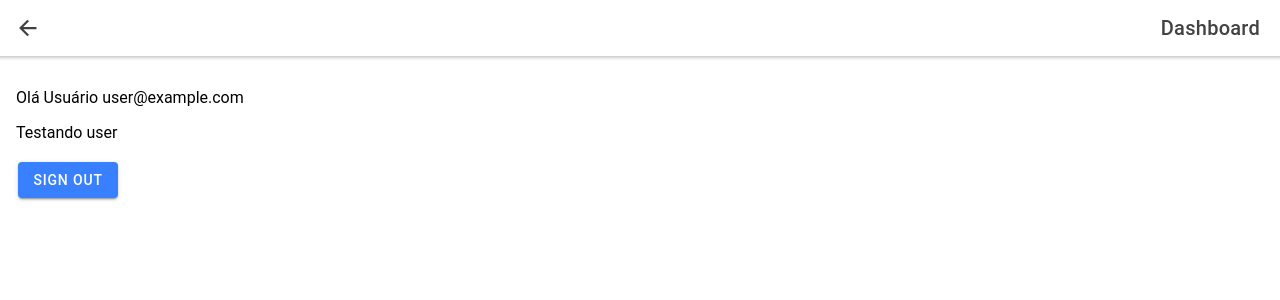
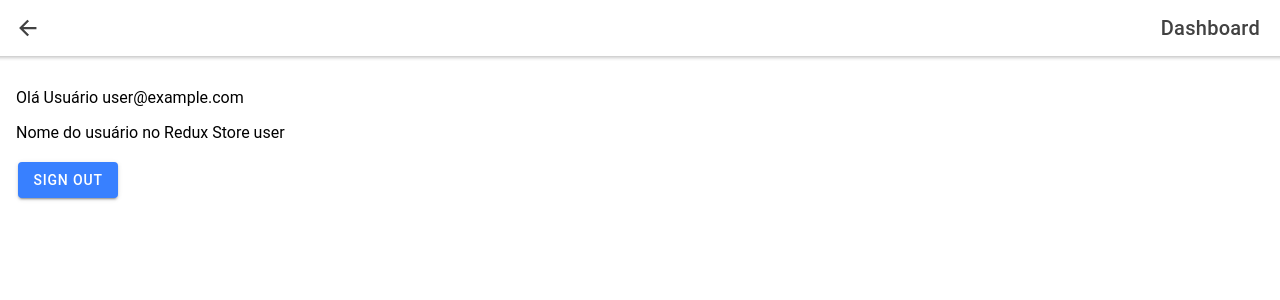
Before and after one commit to JoaoAlmeida/Authentication, a React (Create React App) app: page /dashboard in a window 1280 px wide. Shown: the top 300 px of the page. Built offline with nearby package versions, Linux system fonts and the light colour scheme; no server answers; sample sign-in values are in the browser's storage.

Commit message:
Update Dashboard.tsx

```diff
--- a/src/pages/Dashboard.tsx
+++ b/src/pages/Dashboard.tsx
@@ -31,7 +31,7 @@ const Dashboard: React.FC = () => {
 
             <IonContent className="ion-padding">
                 <p>Olá Usuário {auth.currentUser?.email}</p>
-                <p> Testando {username} </p>
+                <p> Nome do usuário no Redux Store {username} </p>
 
                 <IonButton color="primary" onClick={off}> Sign out</IonButton>
             </IonContent>
```
